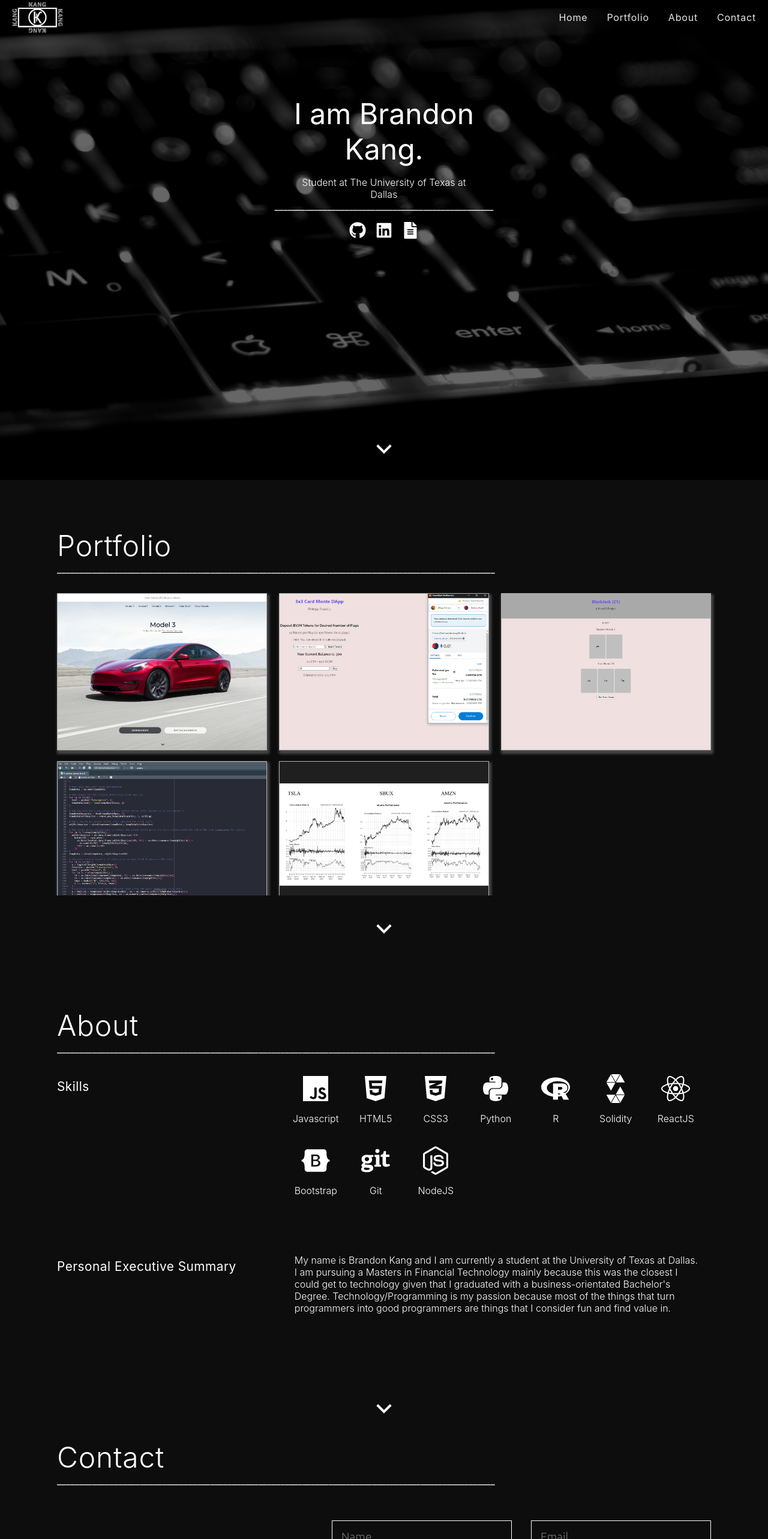
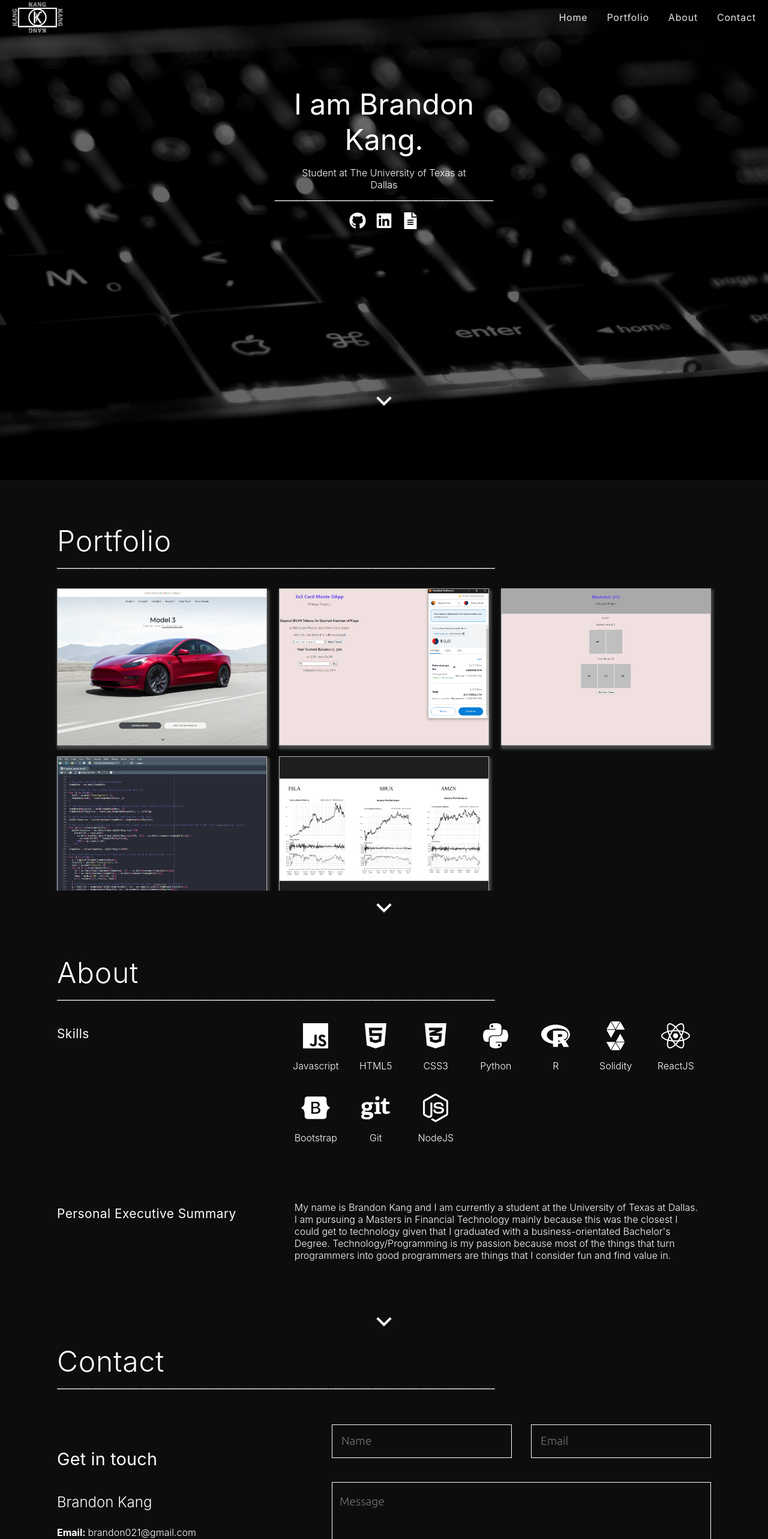
Before and after one commit to SomexJames/Portfolio-Site, a React (Create React App) app: page / in a window 1280 px wide. Shown: the top 2566 px of the page at 60% size. Built offline with nearby package versions, Linux system fonts and the light colour scheme.

Commit message:
updated Sections height

```diff
--- a/src/Sections/AboutSection.css
+++ b/src/Sections/AboutSection.css
@@ -3,6 +3,7 @@
     position: relative;
     flex-direction: column;
     justify-content: flex-end;
+    height: 90vh;
 }
 
 .about__container {
--- a/src/Sections/ContactSection.css
+++ b/src/Sections/ContactSection.css
@@ -2,6 +2,7 @@
     display: flex;
     position: relative;
     justify-content: center;
+    height: 90vh;
 }
 
 .section__contact {
--- a/src/Sections/HomeSection.css
+++ b/src/Sections/HomeSection.css
@@ -15,7 +15,7 @@
     display: flex;
     flex-direction: column;
     align-items: center;
-    height: 100vh;
+    height: 90vh;
     width: 100vw;
     z-index: 9;
     justify-content: flex-end;
--- a/src/Sections/PortfolioSection.css
+++ b/src/Sections/PortfolioSection.css
@@ -3,6 +3,7 @@
     position: relative;
     flex-direction: column;
     justify-content: flex-end;
+    height: 90vh;
 }
 
 .portfolio__container {
```
